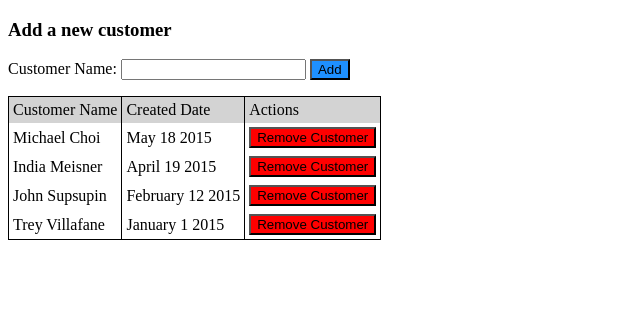
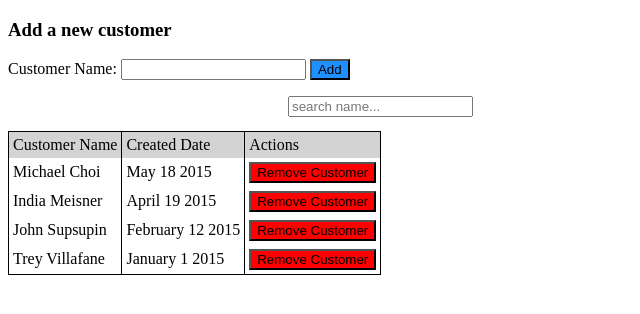
Before and after one commit to cmd-space/angular_customers, a website: page static/index.html at #!/customers in a window 1280 px wide. Shown: the whole page, without its empty margins (0-640 px from the left). Drawn offline with nearby package versions, Linux system fonts and the light colour scheme; some packages are replaced by stand-ins of ours.

Commit message:
search functionality working properly

```diff
--- a/static/index.html
+++ b/static/index.html
@@ -79,6 +79,10 @@
         button{
             background-color: red;
         }
+        #search{
+            margin-left: 21em;
+            margin-bottom: 1em;
+        }
     </style>
 </head>
 <body ng-app='customer'>
--- a/static/partials/customers.html
+++ b/static/partials/customers.html
@@ -4,13 +4,14 @@
         Customer Name: <input type="text" ng-model='newCustomer.name'>
         <input type="submit" value="Add" id='add' ng-click='addCustomer()'>
     </form>
+    <input type="text" id='search' ng-model='filter_name' placeholder="search name...">
     <table>
         <tr class='thead'>
             <td>Customer Name</td>
             <td>Created Date</td>
             <td>Actions</td>
         </tr>
-        <tr ng-repeat="customer in customers | orderBy: '-date'">
+        <tr ng-repeat="customer in customers | filter:filter_name | orderBy: '-date'">
             <td ng-bind="customer.name"></td>
             <td ng-bind="customer.date | date: 'MMMM d yyyy'"></td>
             <td><button ng-click='removeCustomer(customer)'>Remove Customer</button></td>
```
